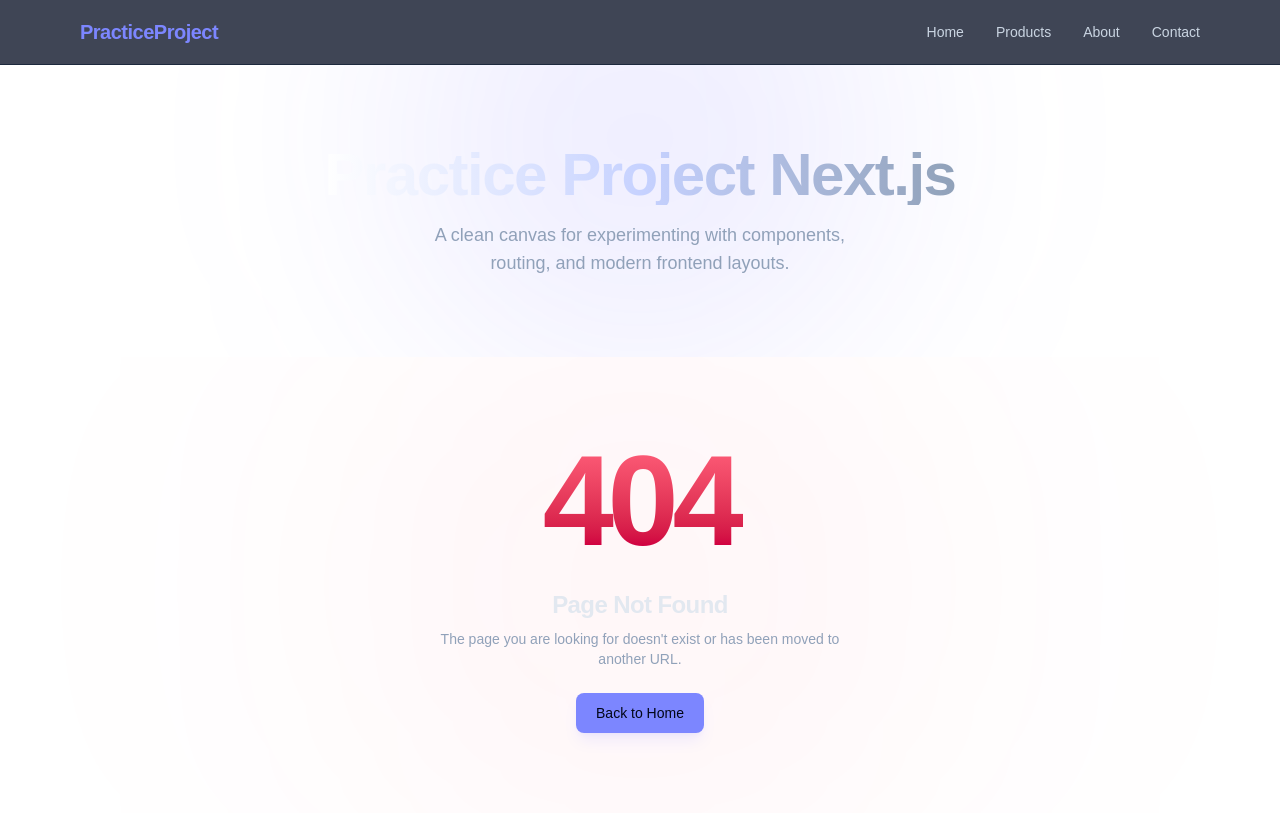
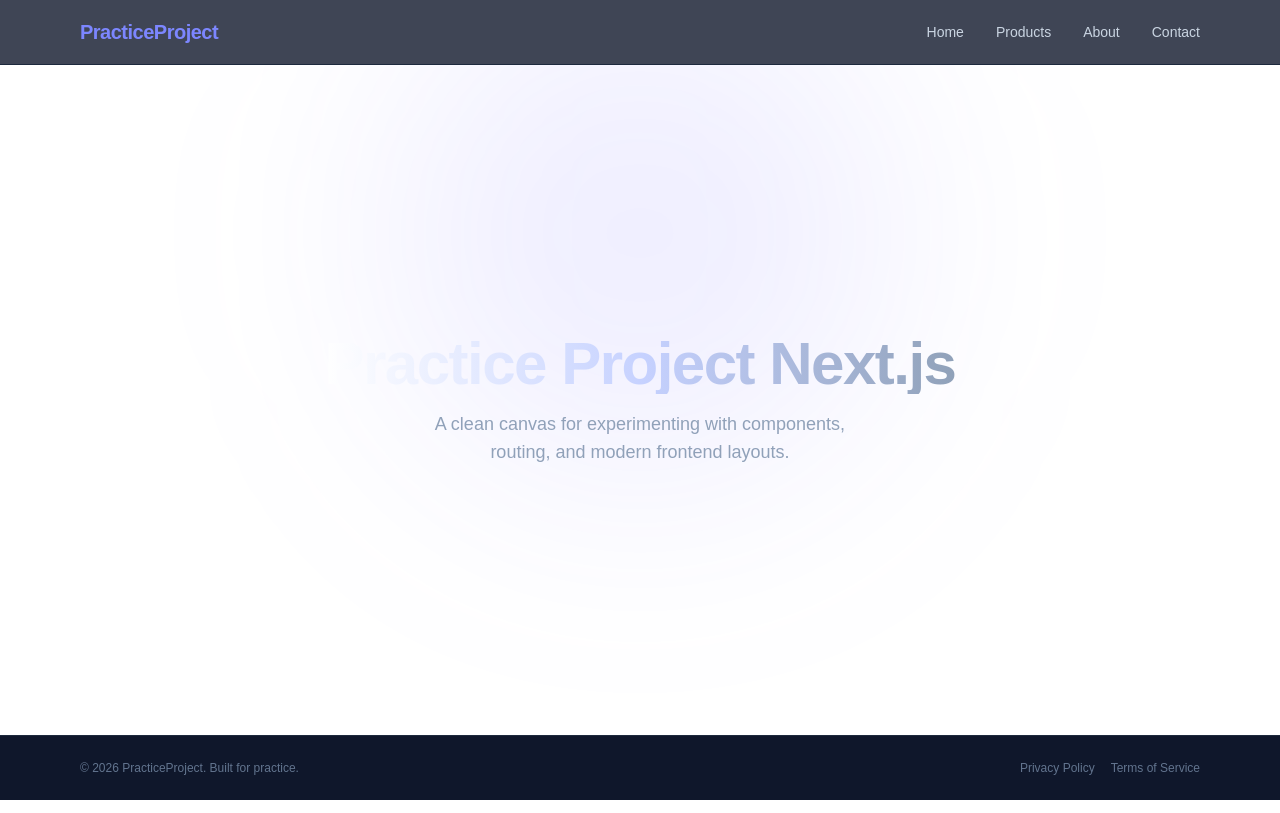
Before and after one commit to bipinjlimbu/Next-JS-Practice-Project, a Next.js app in the folder my-app/: page / in a window 1280 px wide. Built offline with nearby package versions, Linux system fonts and the light colour scheme.

Commit message:
Footer Fixed

```diff
--- a/my-app/components/Footer.tsx
+++ b/my-app/components/Footer.tsx
@@ -1,31 +1,17 @@
 import React from 'react';
 
-export default function NotFound() {
+export default function Footer() {
     return (
-        <div className="flex-grow flex items-center justify-center px-4 py-20 relative overflow-hidden">
-            <div className="absolute top-1/2 left-1/2 -translate-x-1/2 -translate-y-1/2 w-[600px] h-[600px] bg-rose-500/5 blur-[150px] rounded-full pointer-events-none" />
-
-            <div className="text-center space-y-6 max-w-md relative z-10">
-                <h1 className="text-9xl font-black tracking-tighter bg-gradient-to-b from-rose-400 to-rose-700 bg-clip-text text-transparent select-none">
-                    404
-                </h1>
-                <div className="space-y-2">
-                    <h2 className="text-2xl font-bold tracking-tight text-slate-200">
-                        Page Not Found
-                    </h2>
-                    <p className="text-slate-400 text-sm">
-                        The page you are looking for doesn't exist or has been moved to another URL.
-                    </p>
-                </div>
-                <div>
-                    <a
-                        href="/"
-                        className="inline-flex items-center justify-center px-5 py-2.5 text-sm font-medium text-slate-950 bg-indigo-400 hover:bg-indigo-300 active:bg-indigo-500 rounded-lg transition-colors shadow-lg shadow-indigo-500/10"
-                    >
-                        Back to Home
-                    </a>
+        <footer className="bg-slate-900 border-t border-slate-800">
+            <div className="max-w-6xl mx-auto px-4 py-6 flex flex-col sm:flex-row items-center justify-between gap-4">
+                <p className="text-xs text-slate-500">
+                    &copy; {new Date().getFullYear()} PracticeProject. Built for practice.
+                </p>
+                <div className="flex gap-4 text-xs text-slate-500">
+                    <a href="/privacy" className="hover:underline hover:text-slate-400 transition-colors">Privacy Policy</a>
+                    <a href="/terms" className="hover:underline hover:text-slate-400 transition-colors">Terms of Service</a>
                 </div>
             </div>
-        </div>
+        </footer>
     );
 }
```
